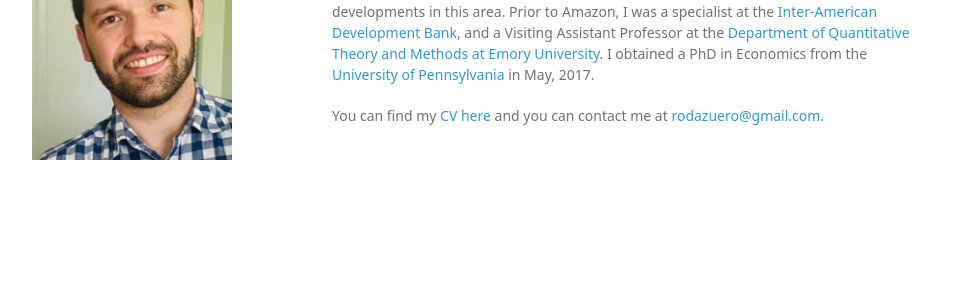
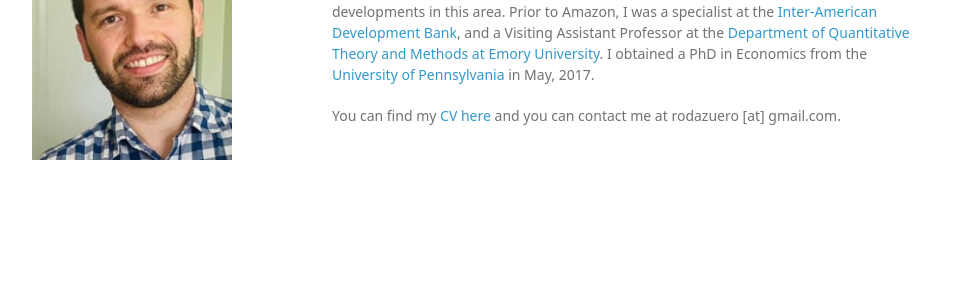
Before and after one commit to rodazuero/rodazuero.github.io, a Jekyll site: the page built from index.html, in a window 1280 px wide. Shown: the part 196-496 px from the top of the page, without its empty margins (26-984 px from the left). Built offline with Jekyll 4.4.1, drawn with Linux system fonts in a browser that asks for light colours; some web fonts are replaced; Markdown is read by kramdown in place of the engine named in the settings.

```diff
--- a/index.html
+++ b/index.html
@@ -6,5 +6,5 @@ layout: default
 
 <p><a id="designer-templates" class="anchor" href="#designer-templates" aria-hidden="true"><span aria-hidden="true" class="octicon octicon-link"></span></a>I am currently a Manager of Economics at Amazon Web Services. I lead a team of scientists and economists working at the intersection of causal inference and machine learning. I'm passionate about new developments in this field and try to keep up with all new developments in this area. Prior to Amazon, I was a specialist at the <a href="http://www.iadb.org/en/inter-american-development-bank,2837.html">Inter-American Development Bank</a>, and a Visiting Assistant Professor at the <a href="https://quantitative.emory.edu/">Department of Quantitative Theory and Methods at Emory University</a>. I obtained a PhD in Economics from the <a href="http://www.upenn.edu/">University of Pennsylvania</a> in May, 2017. </p>
 <p>
- You can find my<a href="{{site.baseurl}}/files/R_Azuero_long.pdf.pdf"> CV here</a> and you can contact me  at <a href="mailto:rodazuero@gmail.com" target="_top">rodazuero@gmail.com. </a> </p>
+ You can find my<a href="{{site.baseurl}}/files/R_Azuero_long.pdf.pdf"> CV here</a> and you can contact me  at rodazuero [at] gmail.com. </a> </p>
 </h3>
```
